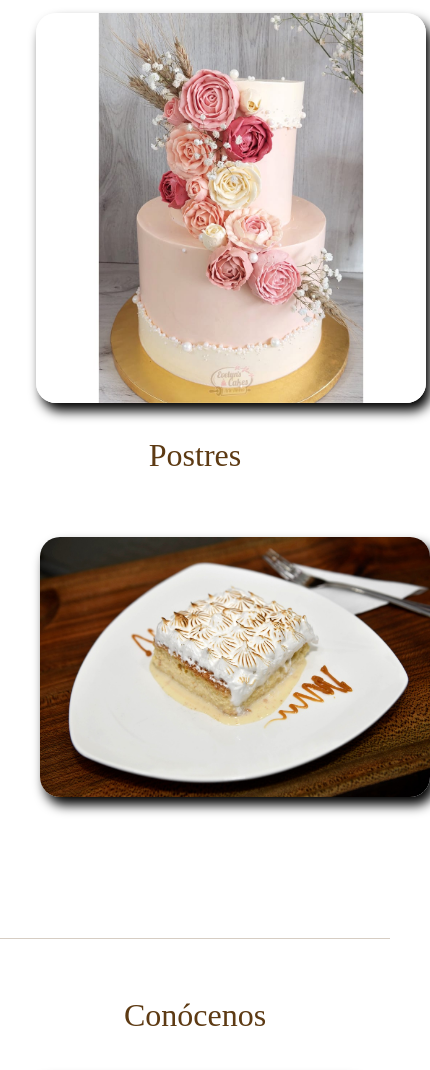
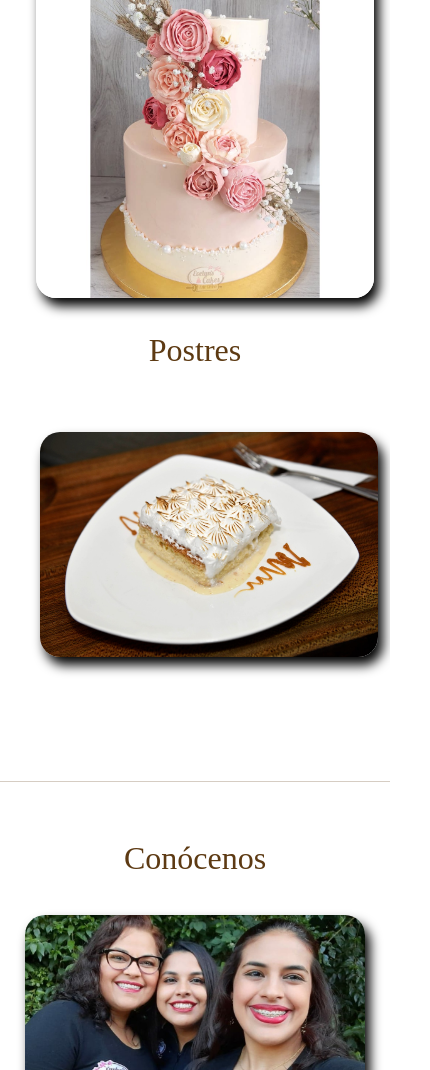
Before and after one commit to Rodriguezmujica/Pasteleria-evelyn, a plain HTML site: page index.html in a window 390 px wide. Shown: the part 770-1840 px from the top of the page, 430 px wide, since content can reach past the window. Drawn offline with nearby package versions, Linux system fonts and the light colour scheme.

Commit message:
peleando con responsive

```diff
--- a/CSS/style.css
+++ b/CSS/style.css
@@ -596,15 +596,15 @@ p {
   .section3 img {
     position: relative;
     top: 27px;
-    width: 75vh;
+    width: 40vh;
     left: 35px;
   }
 
   .section2 img {
-    width: 59vh;
+    width: 40vh;
     position: relative;
     top: 2px;
-    left: 64px;
+    left: 40px;
   }
 
   .conoceme {
@@ -790,12 +790,12 @@ p {
   .section3 img {
     position: relative;
     top: 25px;
-    width: 60vh;
+    width: 40vh;
     left: 40px;
   }
 
   .section2 img {
-    width: 53vh;
+    width: 40vh;
     position: relative;
     top: 8px;
     left: 36px;
@@ -860,7 +860,7 @@ p {
   }
 
   .aprende img {
-    width: 50vh;
+    width: 40vh;
   }
 
   .contacto1 {
```
